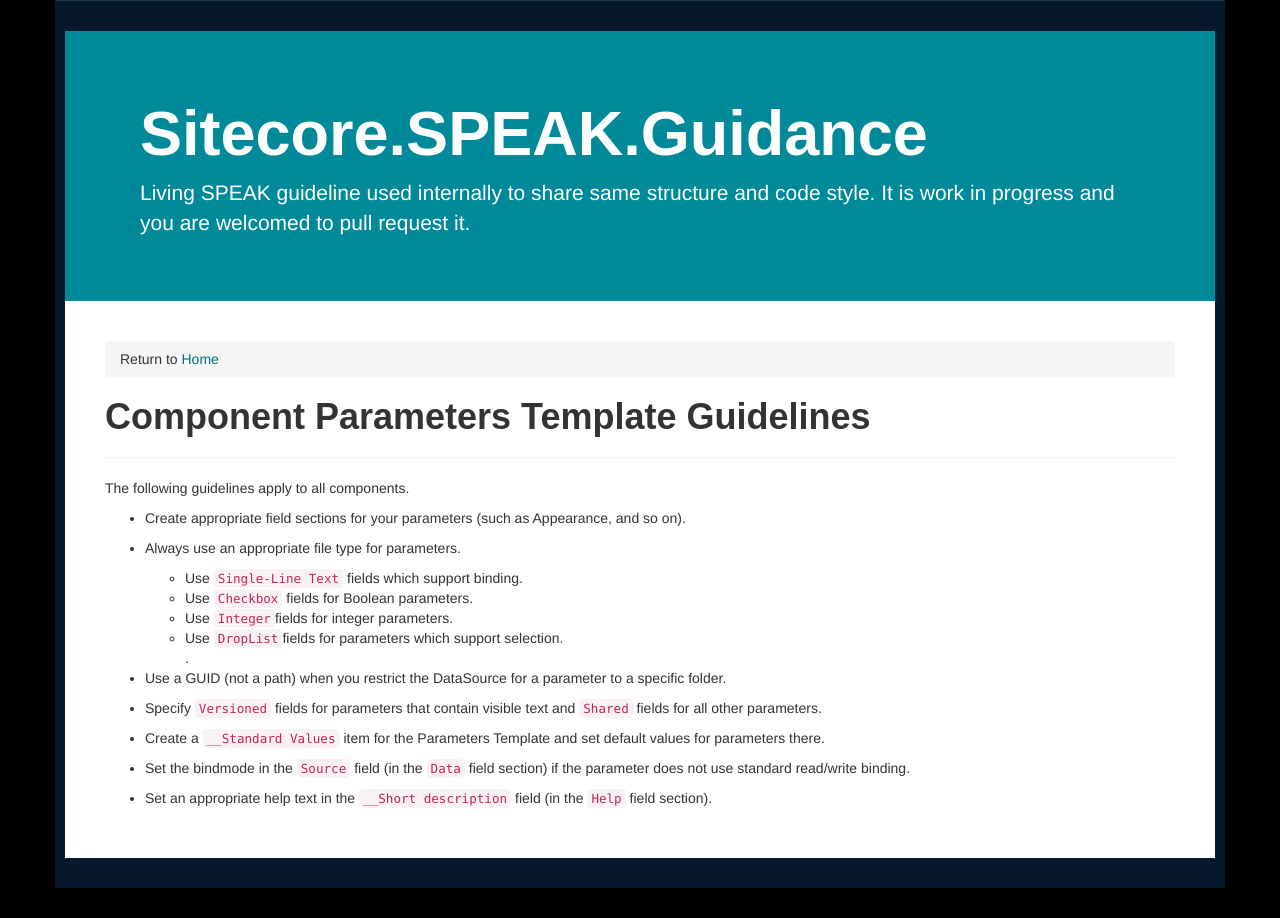
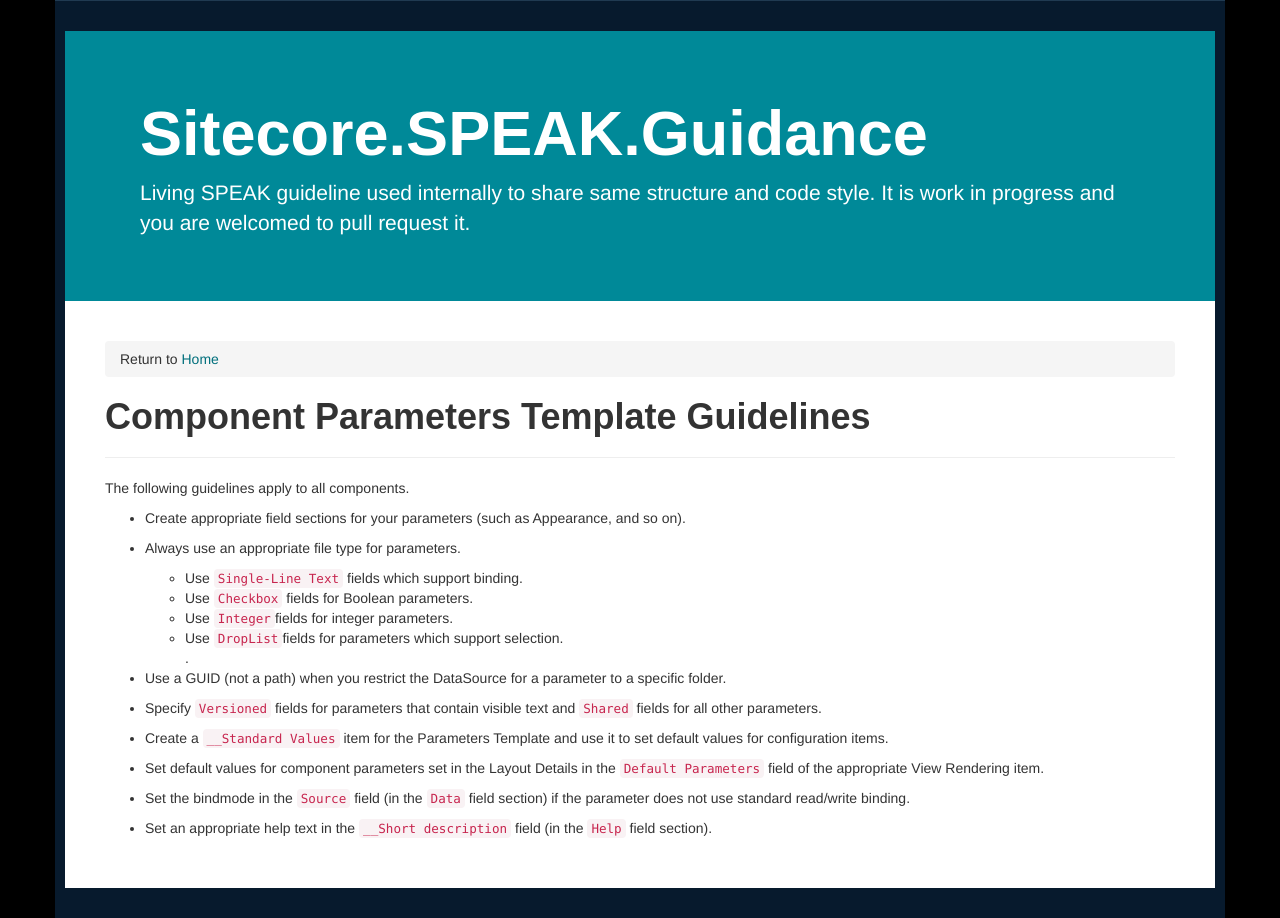
Before and after one commit to Sitecore-Community/Sitecore.Speak.Guidance, a Jekyll site: the page built from Component Development/Items/ParametersTemplate.md, in a window 1280 px wide. Built offline with Jekyll 4.4.1, drawn with Linux system fonts in a browser that asks for light colours; nearby versions of some CDN libraries; some web fonts are replaced.

Commit message:
Enhanced default parameters guidance
Based on discussion #13 in issues.

```diff
--- a/Component Development/Items/ParametersTemplate.md
+++ b/Component Development/Items/ParametersTemplate.md
@@ -20,7 +20,9 @@
 
 - Specify `Versioned` fields for parameters that contain visible text and `Shared` fields for all other parameters.
 
-- Create a `__Standard Values` item for the Parameters Template and set default values for parameters there.
+- Create a `__Standard Values` item for the Parameters Template and use it to set default values for configuration items.
+
+- Set default values for component parameters set in the Layout Details in the `Default Parameters` field of the appropriate View Rendering item.
 
 - Set the bindmode in the `Source` field (in the `Data` field section) if the parameter does not use standard read/write binding.
 
```
